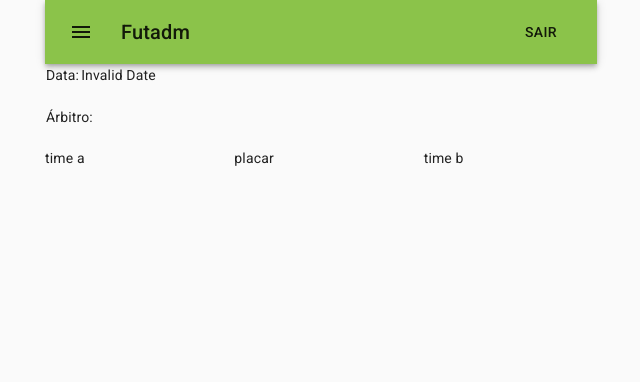
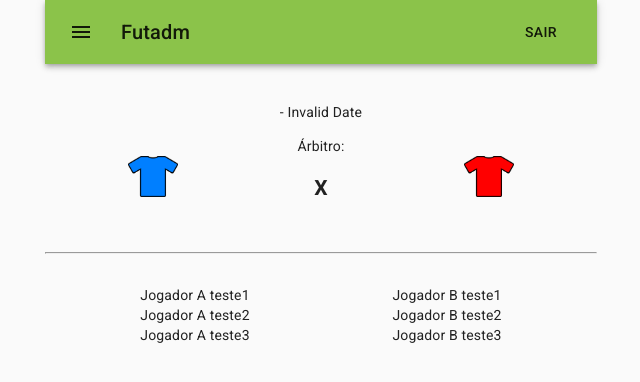
Before and after one commit to dsm-cefet-rj/trabalho-integrado-2020-1-grupo-5, a React (Create React App) app in the folder src/front-end/: page /partidas/visualizar/1 in a window 1280 px wide. Shown: the top 382 px of the page, without its empty margins (319-959 px from the left). Built offline with nearby package versions, Linux system fonts and the light colour scheme.

Commit message:
Melhorando o layout da página VisualizarPartida

```diff
--- a/src/front-end/shared/db.json
+++ b/src/front-end/shared/db.json
@@ -13,11 +13,11 @@
   ],
   "times": [
     {
-      "nome": "Time Azul",
+      "nome": "Azul",
       "id": 1
     },
     {
-      "nome": "Time Vermelho",
+      "nome": "Vermelho",
       "id": 2
     }
   ],
--- a/src/front-end/src/components/partidas/VisualizarPartida.js
+++ b/src/front-end/src/components/partidas/VisualizarPartida.js
@@ -3,6 +3,8 @@ import {useParams} from "react-router-dom";
 import {useSelector} from 'react-redux';
 import Grid from '@material-ui/core/Grid';
 import { makeStyles} from '@material-ui/core/styles';
+import Azul from './camisaazul.png'
+import Vermelho from './camisavermelha.png'
 
 import {selectPartidasById} from './PartidasSlice'
 import {partidaSchema} from './PartidaSchema';
@@ -10,7 +12,6 @@ import {partidaSchema} from './PartidaSchema';
 const useStyles = makeStyles((theme) => ({
     root: {
       padding: theme.spacing(3),
-      flexGrow: 1,
     },
     paper: {
       padding: theme.spacing(3),
@@ -23,6 +24,10 @@ const useStyles = makeStyles((theme) => ({
           width: '25ch',
       },
     },
+    image: {
+        width : 50,
+        height: "auto"
+      }
 
   }));
 
@@ -39,28 +44,45 @@ function VisualizarPartida() {
 
 
     return( <>
-                <tr>
-                    <td>Data:</td>
-                    <td>{new Date(partidaOnLoad.data).toLocaleDateString()}</td>
-                </tr>
-                <br/>
-                <tr>
-                     <td>Árbitro:</td>
-                     <td>{partidaOnLoad.arbitro}</td>
-                 </tr>
-                 <br/>
 
-                <Grid container spacing={2}>
-                    <Grid item xs={4}>
-                        time a
-                    </Grid>
-                    <Grid item xs={4}>
-                        placar
-                    </Grid>
-                    <Grid item xs={4}>
-                        time b
-                    </Grid>
+            <Grid className={classes.root} container direction="row">
+                <Grid direction="column" item xs={12} container alignItems="center">
+                        <p>{partidaOnLoad.local} - {new Date(partidaOnLoad.data).toLocaleDateString()}</p>
+                        Árbitro: {partidaOnLoad.arbitro}
                 </Grid>
+                <Grid direction="column" item xs={4} container alignItems="center" >
+                    <img className={classes.image} alt={partidaOnLoad.time_A} src={Azul}/>
+                    <br/>
+                    {partidaOnLoad.time_A}
+                </Grid>
+                <Grid direction="column" item xs={4} container alignItems="center">
+                    <h2>{partidaOnLoad.gols_time_A} X {partidaOnLoad.gols_time_B} </h2>
+                </Grid>
+                <Grid direction="column" item xs={4} container alignItems="center">
+                    <img className={classes.image} alt={partidaOnLoad.time_B} src={Vermelho}/>
+                    <br/>
+                    {partidaOnLoad.time_B}
+                </Grid>
+            </Grid>
+            <hr/>
+            <Grid className={classes.root} container direction="row">
+                <Grid direction="column" item xs={6} container alignItems="center">
+                    Jogador A teste1
+                    <br/>
+                    Jogador A teste2
+                    <br/>
+                    Jogador A teste3
+                </Grid>
+                <Grid direction="column" item xs={6} container alignItems="center">
+                    Jogador B teste1
+                    <br/>
+                    Jogador B teste2
+                    <br/>
+                    Jogador B teste3
+                </Grid>
+
+            </Grid>
+
 
             </>
      );
```
